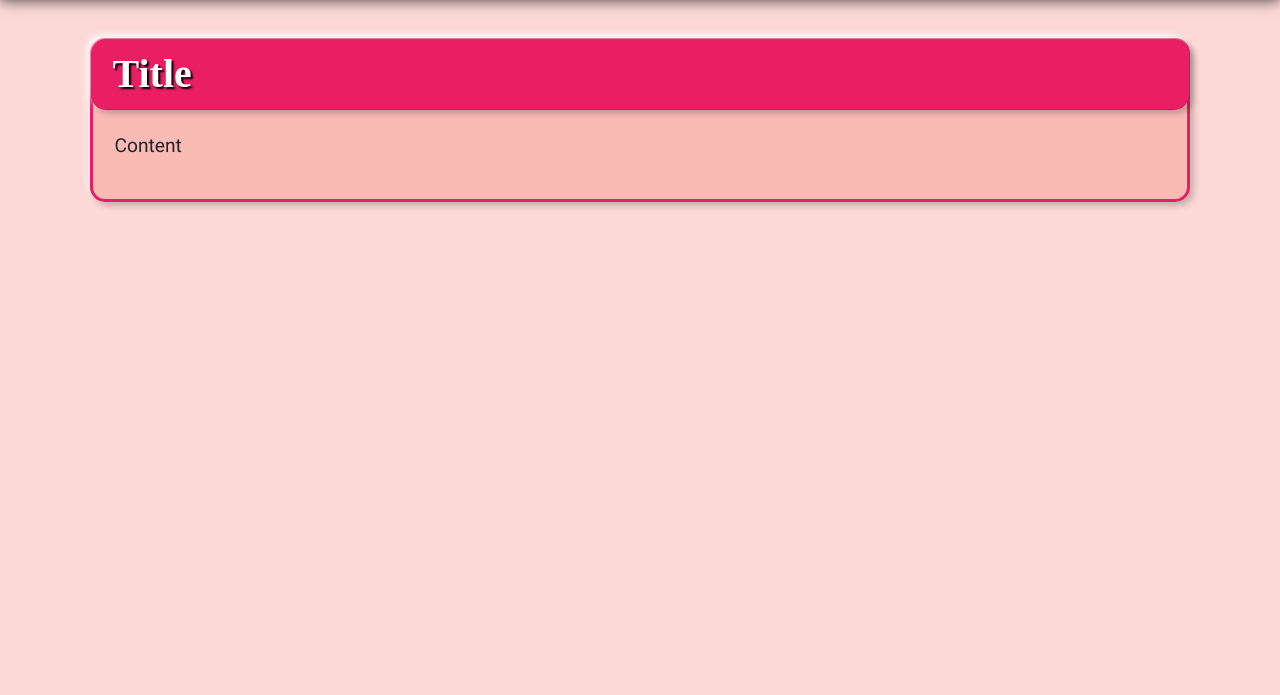
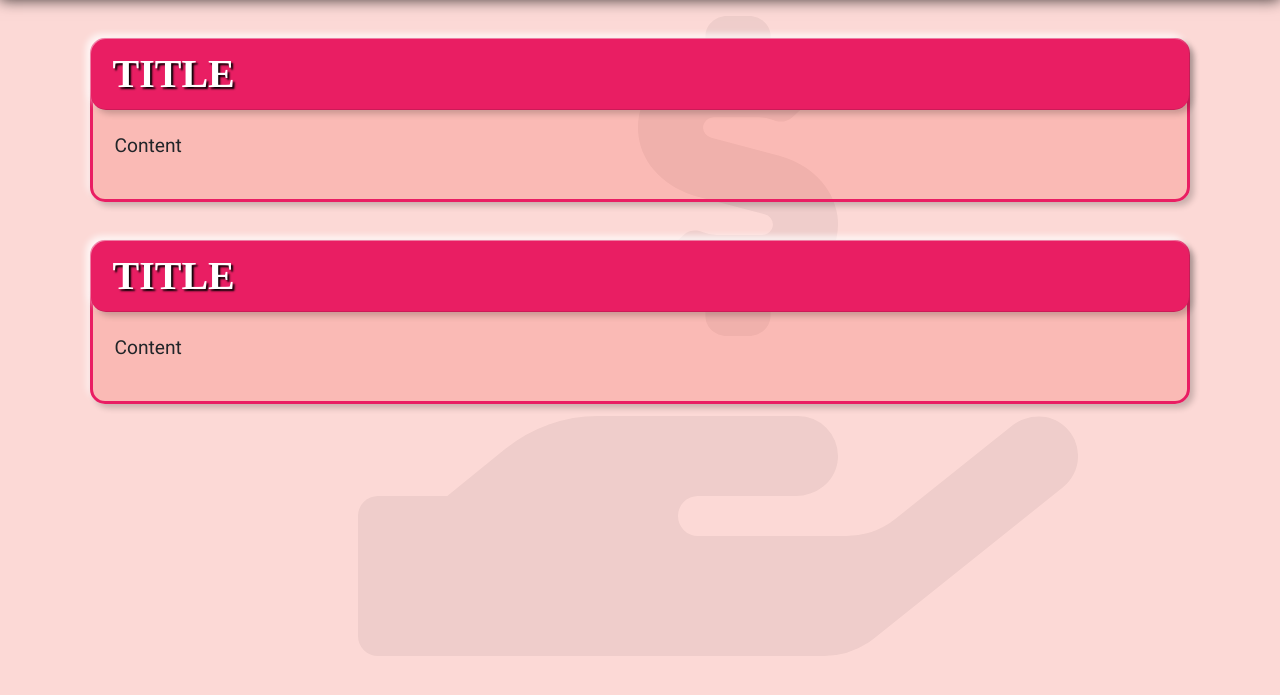
Before and after one commit to yash4302/Loan_Prediction, a Django app: page / in a window 1280 px wide. Shown: the part 64-759 px from the top of the page. Run offline with Django 3.2, Linux system fonts and the light colour scheme; some libraries are stand-ins or nearby versions; some web fonts are replaced.

Commit message:
Minor changes of Design

```diff
--- a/loan_app/static/css/style.css
+++ b/loan_app/static/css/style.css
@@ -195,15 +195,16 @@
 
 .card-header {
 	background-color: var(--currentColor) !important;
+	margin: -2px;
+	padding: 1% 2% !important;
 	border-radius: 15px !important;
 	color: white;
+	font-size: 250%;
 	font-family: Coda;
 	font-weight: bold;
 	box-shadow: 4px 4px 6px 0 rgba(0, 0, 0, 0.2), -4px -4px 6px 0 rgba(255, 255, 255, 0.5);
 	text-shadow: 2px 2px 2px black;
-	font-size: 250%;
-	margin: -2px;
-	padding: 1% 2% !important;
+	text-transform: uppercase;
 }
 
 .card-body {
@@ -212,6 +213,14 @@
 }
 
 /* Card ends*/
+
+.img img {
+	height: 80%;
+	position: fixed;
+	opacity: 5%;
+	top: 10%;
+	left: 28%;
+}
 
 @media(max-width: 840px){
 	.navbar {
--- a/loan_app/templates/base.html
+++ b/loan_app/templates/base.html
@@ -49,6 +49,10 @@
         </ul>
     </nav>
 
+    <div class="img">
+        <img src="{% static 'hand-holding-usd-solid.svg' %}" />
+    </div>
+
     {% block content %}
     {% endblock %}
 </body>
--- a/loan_app/templates/root.html
+++ b/loan_app/templates/root.html
@@ -19,4 +19,12 @@
         <p>Content</p>
     </div>
 </div>
+
+<div class="card">
+    <h2 class="card-header">Title</h2>
+
+    <div class="card-body">
+        <p>Content</p>
+    </div>
+</div>
 {% endblock %}
```
Lines whose indentation alone changed are shown as unchanged.
